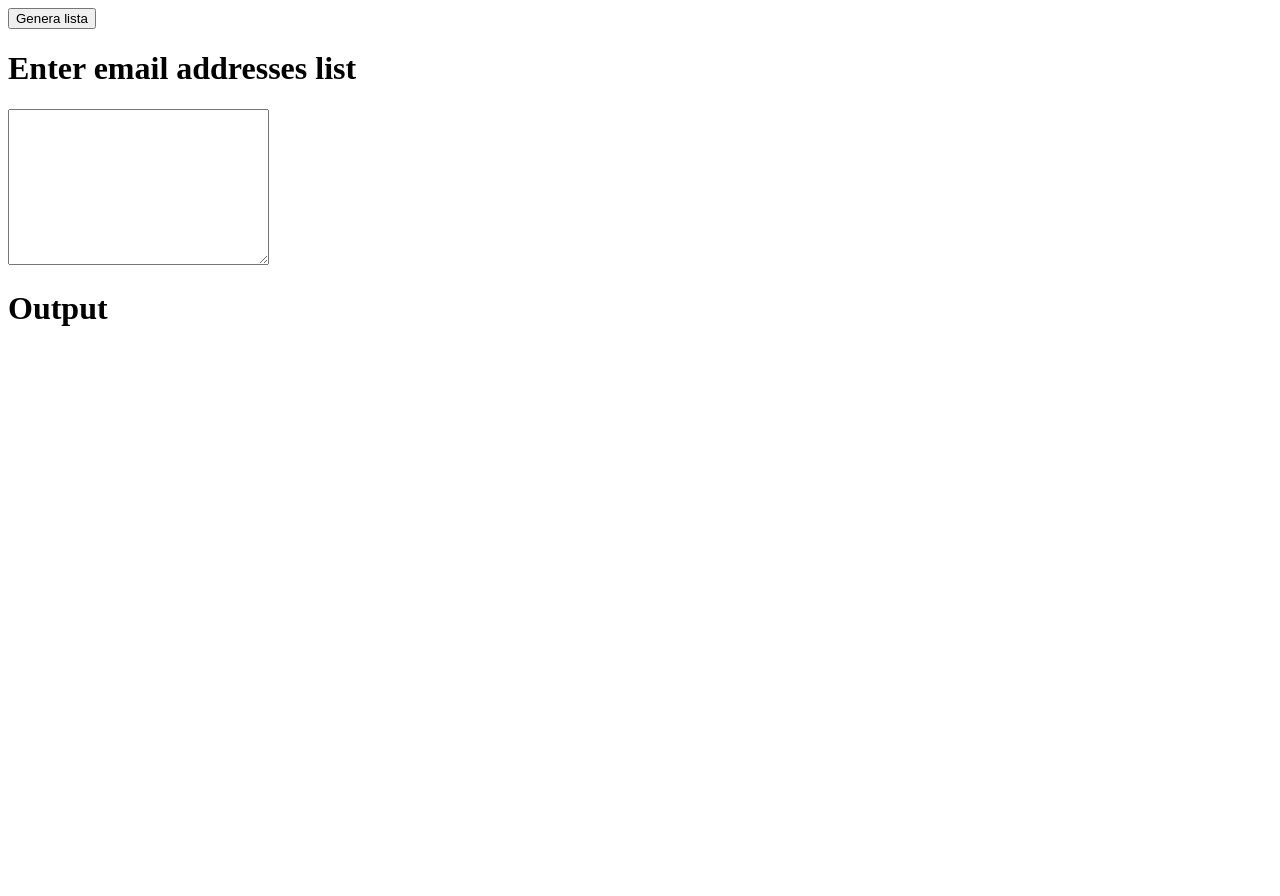
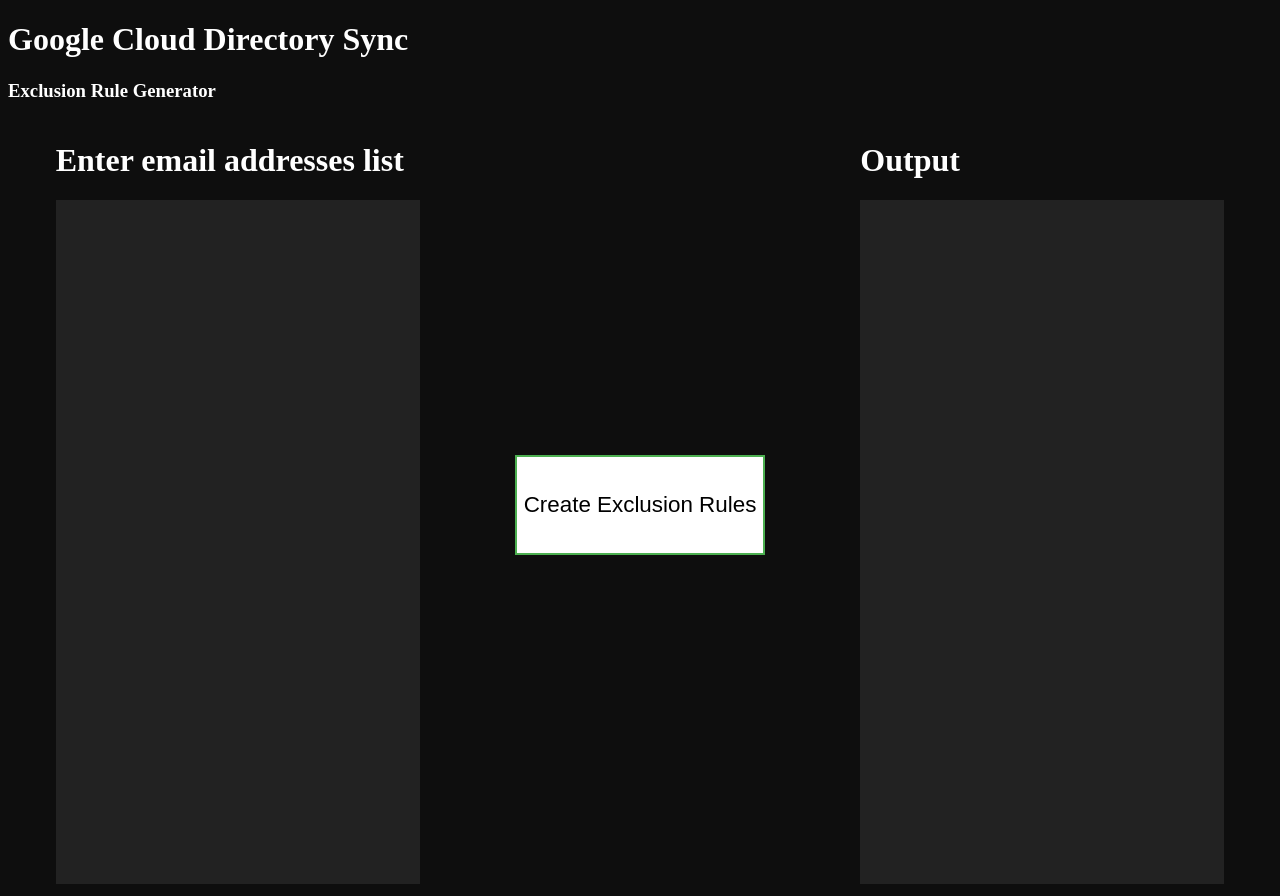
Before and after one commit to yeso126/GCDSExclusionRuleGenerator, a website: page index.html in a window 1280 px wide. Before the commit the page ends 800 px from the top, so only its background shows below. Drawn offline with Linux system fonts and the light colour scheme.

Commit message:
-Corrected regular expression for Emails -CSS styles addition

```diff
--- /dev/null
+++ b/index.css
@@ -0,0 +1,31 @@
+body {
+    background-color:  rgb(14, 14, 14);
+    color: white;
+}
+.appContainer {
+    display:flex;
+    flex-direction: row;
+    justify-content: space-around;
+    align-items: center;
+}
+
+.textArea{
+    width: 360px;
+    height: 680px;
+    background-color: #222;
+    border: 0px ;
+    resize: none;
+    overflow: auto;
+    font-size: 18px;
+    color:white;
+}
+
+.button{
+    width: 250px;
+    height: 100px;
+    font-size: 1.4em;
+    background-color: white;
+    color: black;
+    border: 2px solid #4CAF50;
+    outline: none;
+}
--- a/index.html
+++ b/index.html
@@ -1,19 +1,28 @@
 <!DOCTYPE html>
 <html lang="en">
 	<head>
-    <meta charset="UTF-8">
-    <meta name="viewport" content="width=device-width, initial-scale=1.0">
-    <meta http-equiv="X-UA-Compatible" content="ie=edge">
+		<meta charset="UTF-8" />
+		<meta name="viewport" content="width=device-width, initial-scale=1.0" />
+		<meta http-equiv="X-UA-Compatible" content="ie=edge" />
 		<title>Document</title>
+		<link rel="stylesheet" type="text/css" href="index.css" />
 	</head>
 	<body>
-    <button id="queryButton">
-        Genera lista
+        <h1>Google Cloud Directory Sync</h1>
+        <h3>Exclusion Rule Generator</h3>
+		<div class="appContainer">
+			<div class="input">
+				<h1 class="input_title">Enter email addresses list</h1>
+				<textarea id="emailValue" class="textArea"></textarea>
+            </div>
+            <button class="button" id="queryButton">
+                    Create Exclusion Rules
             </button>
-    <h1>Enter email addresses list</h1>
-    <textarea name="email list" id="emailValue" cols="30" rows="10"></textarea>
-    <h1>Output</h1>
-    <div id="output"></div>
+			<div class="output">
+				<h1 class="output_title">Output</h1>
+				<textarea id="outputValue" class="textArea"></textarea>
+			</div>
+		</div>
 		<script src="index.js"></script>
 	</body>
 </html>
--- a/index.js
+++ b/index.js
@@ -1,16 +1,10 @@
 const button = document.getElementById('queryButton')
-button.addEventListener('click', ()=> {
 
-  const input = document.getElementById('emailValue').value
-  var regex = /^(([^<>()\[\]\\.,;:\s@"]+(\.[^<>()\[\]\\.,;:\s@"]+)*)|(".+"))@((\[[0-9]{1,3}\.[0-9]{1,3}\.[0-9]{1,3}\.[0-9]{1,3}])|(([a-zA-Z\-0-9]+\.)+[a-zA-Z]{2,}))$/
-  var found = input.match(regex)
-
-  console.log(found)
+button.addEventListener('click', () => {
+	const txtAreaInput = document.getElementById('emailValue').value
+	const regex = new RegExp(/[A-Za-z0-9._%+-]+@[A-Za-z0-9.-]+\.[A-Za-z]{2,4}/g)
+	const foundEmails = txtAreaInput.match(regex)
+  console.log(foundEmails)
+  // TODO
+  // Map array to execute function to follow a template string and push each template into a new array, finally display the array as a value for the outputbox.
 })
-
-const textAreaArray= []
-const xmlArray= []
-
-function handleChange(e){
-  console.log(e.target.value)
-}
```
Lines whose indentation alone changed are shown as unchanged.
